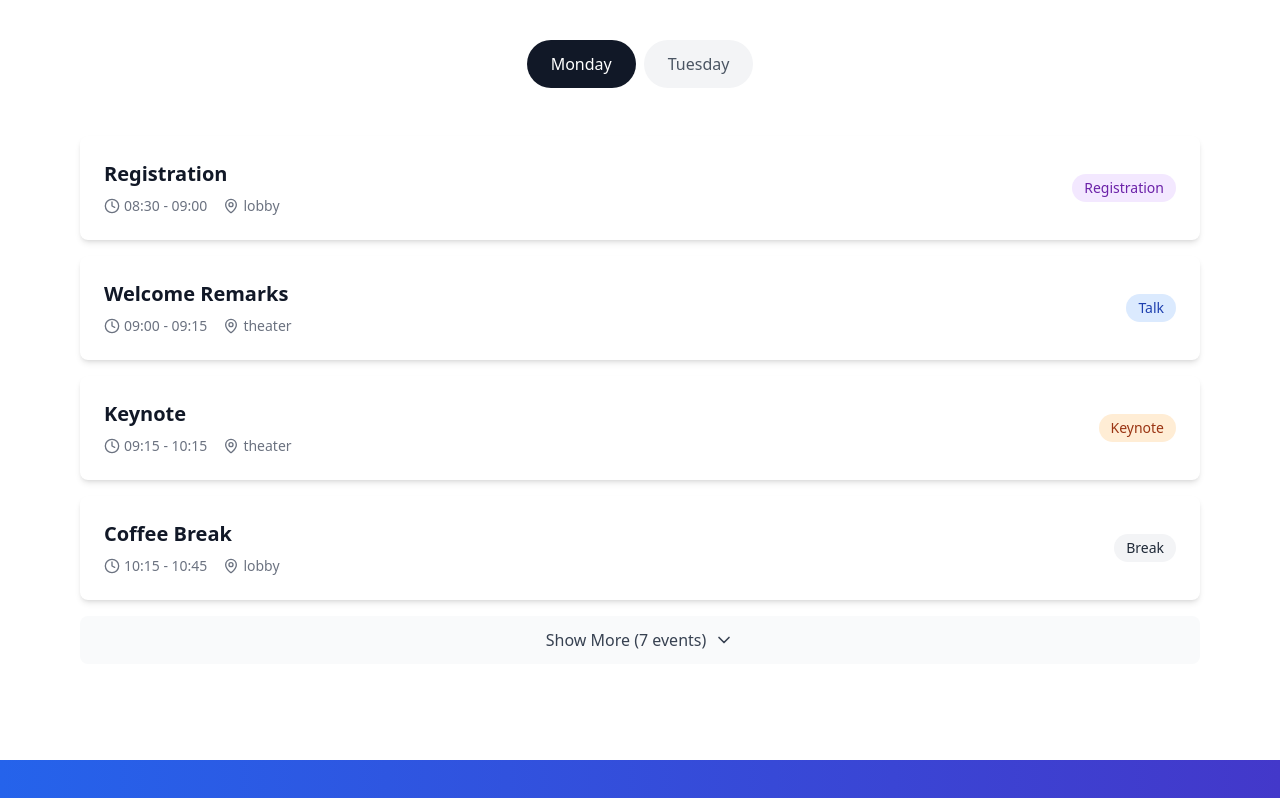
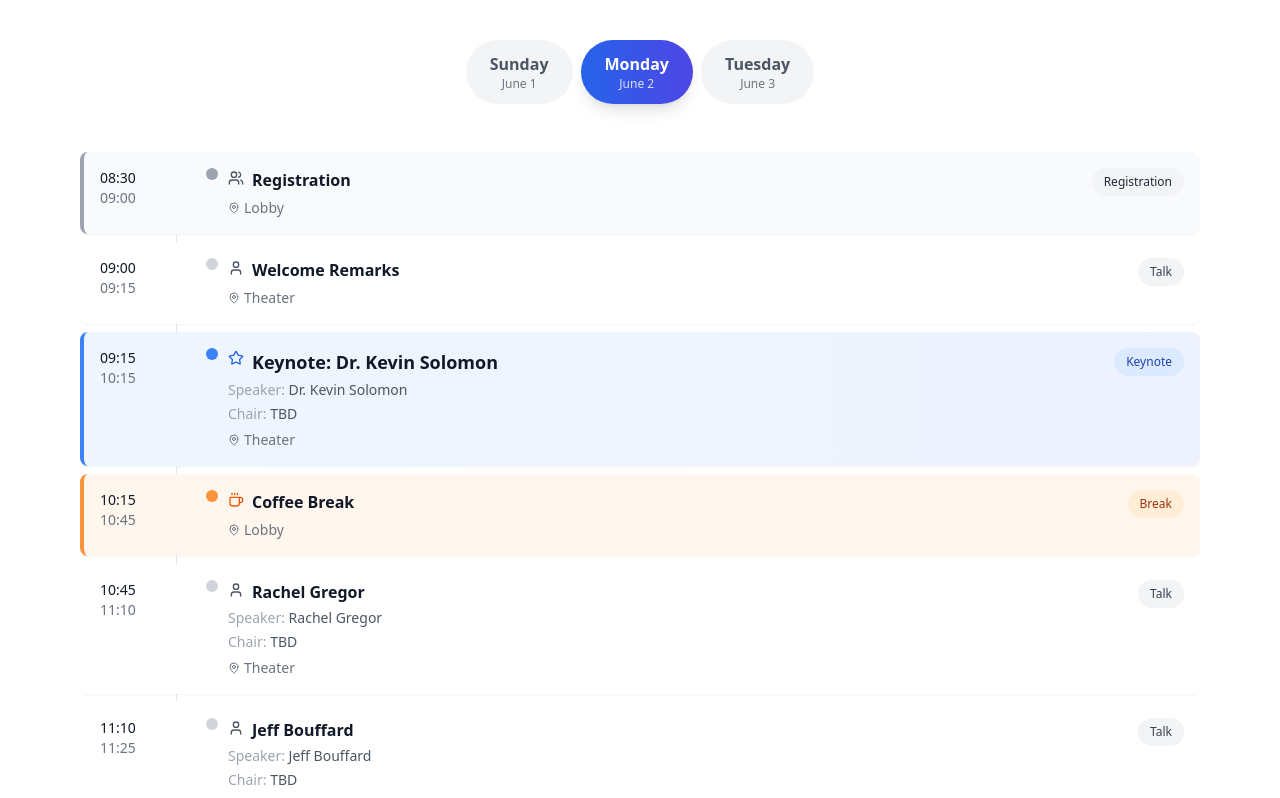
Before and after one commit to jeffx10/synbio14, a Next.js app: page / in a window 1280 px wide. Shown: the part 3360-4158 px from the top of the page. Built offline with nearby package versions, Linux system fonts and the light colour scheme.

Commit message:
schedule update

```diff
--- a/src/components/sections/Schedule.tsx
+++ b/src/components/sections/Schedule.tsx
@@ -12,7 +12,14 @@ import { DayOfConference } from '@/types/schedule';
 
 const Schedule: React.FC = () => {
   const [activeDay, setActiveDay] = useState<DayOfConference>('Monday');
-  const days: DayOfConference[] = ['Monday', 'Tuesday'];
+  const days: DayOfConference[] = ['Sunday', 'Monday', 'Tuesday'];
+
+  // Map days to display names with dates
+  const dayDisplayNames = {
+    'Sunday': 'June 1',
+    'Monday': 'June 2',
+    'Tuesday': 'June 3'
+  };
 
   return (
     <div className="max-w-6xl mx-auto px-4">
@@ -23,20 +30,23 @@ const Schedule: React.FC = () => {
             key={day}
             className={`px-6 py-3 rounded-full font-medium text-sm sm:text-base
               ${activeDay === day
-                ? 'bg-gray-900 text-white'
+                ? 'bg-gradient-to-r from-blue-600 to-indigo-600 text-white shadow-lg'
                 : 'bg-gray-100 text-gray-600 hover:bg-gray-200'
-              } transition-colors`}
+              } transition-all duration-200`}
             whileHover={{ scale: 1.05 }}
             whileTap={{ scale: 0.95 }}
             onClick={() => setActiveDay(day)}
           >
-            {day}
+            <div className="flex flex-col items-center">
+              <span className="font-semibold">{day}</span>
+              <span className="text-xs opacity-80">{dayDisplayNames[day]}</span>
+            </div>
           </motion.button>
         ))}
       </div>
 
       {/* Schedule Content */}
-      <div className="relative min-h-[400px]">
+      <div className="relative">
         {days.map((day) => (
           <ScheduleTab
             key={day}
--- a/src/components/shared/ScheduleTab.tsx
+++ b/src/components/shared/ScheduleTab.tsx
@@ -6,7 +6,7 @@
 import React, { useState } from 'react';
 import { motion, AnimatePresence } from 'framer-motion';
 import { ScheduleItem } from '@/types/schedule';
-import { MapPin, Clock, ChevronDown, ChevronUp } from 'lucide-react';
+import { MapPin, Clock, ChevronDown, ChevronUp, User, Users, Coffee, Utensils, Star } from 'lucide-react';
 
 interface ScheduleTabProps {
   day: string;
@@ -18,7 +18,41 @@ const ScheduleTab: React.FC<ScheduleTabProps> = ({ day, items, isActive }) => {
   const [isExpanded, setIsExpanded] = useState(false);
   if (!isActive) return null;
 
-  const displayedItems = isExpanded ? items : items.slice(0, 4);
+  const displayedItems = isExpanded ? items : items.slice(0, 6);
+
+  // Get icon based on event type
+  const getEventIcon = (type: ScheduleItem['type']) => {
+    switch (type) {
+      case 'keynote':
+        return <Star className="w-4 h-4" />;
+      case 'break':
+        return <Coffee className="w-4 h-4" />;
+      case 'registration':
+        return <Users className="w-4 h-4" />;
+      case 'social':
+        return <Utensils className="w-4 h-4" />;
+      default:
+        return <User className="w-4 h-4" />;
+    }
+  };
+
+  // Get styling based on event type for visual variety
+  const getEventStyling = (type: ScheduleItem['type']) => {
+    switch (type) {
+      case 'keynote':
+        return 'bg-gradient-to-r from-blue-50 to-indigo-50 border-l-4 border-blue-500';
+      case 'break':
+        return 'bg-orange-50 border-l-4 border-orange-400';
+      case 'registration':
+        return 'bg-gray-50 border-l-4 border-gray-400';
+      case 'social':
+        return 'bg-purple-50 border-l-4 border-purple-400';
+      case 'workshop':
+        return 'bg-green-50 border-l-4 border-green-400';
+      default:
+        return 'bg-white hover:bg-gray-50 border-l-4 border-transparent hover:border-gray-300';
+    }
+  };
 
   return (
     <AnimatePresence mode="wait">
@@ -28,62 +62,127 @@ const ScheduleTab: React.FC<ScheduleTabProps> = ({ day, items, isActive }) => {
         animate={{ opacity: 1, x: 0 }}
         exit={{ opacity: 0, x: -20 }}
         transition={{ duration: 0.3 }}
-        className="space-y-4"
+        className="space-y-2"
       >
-        {displayedItems && displayedItems.length > 0 ? displayedItems.map((item) => (
+        {/* Timeline container */}
+        <div className="relative">
+          {displayedItems && displayedItems.length > 0 ? (
+            <>
+              {/* Vertical timeline line - only show for desktop */}
+              <div className="hidden md:block absolute left-24 top-0 bottom-0 w-px bg-gray-200"></div>
+
+              {displayedItems.map((item, index) => (
                 <motion.div
                   key={item.id}
-            className="bg-white rounded-lg shadow-md p-6"
-            whileHover={{ scale: 1.02 }}
-            transition={{ duration: 0.2 }}
+                  className={`relative mb-2 rounded-lg shadow-sm transition-all duration-200 ${getEventStyling(item.type)}`}
+                  initial={{ opacity: 0, y: 10 }}
+                  animate={{ opacity: 1, y: 0 }}
+                  transition={{ delay: index * 0.05 }}
                 >
-            <div className="flex flex-col md:flex-row md:items-center justify-between">
+                  <div className="flex items-start p-3 sm:p-4">
+                    {/* Time column - fixed width */}
+                    <div className="flex-shrink-0 w-16 sm:w-20 md:w-24 text-sm">
+                      <div className="font-medium text-gray-900">{item.time.start}</div>
+                      <div className="text-gray-500 text-xs sm:text-sm">{item.time.end}</div>
+                    </div>
+
+                    {/* Timeline dot - only show for desktop */}
+                    <div className="hidden md:flex flex-shrink-0 w-8 justify-center">
+                      <div className={`w-3 h-3 rounded-full ${
+                        item.type === 'keynote' ? 'bg-blue-500' :
+                        item.type === 'break' ? 'bg-orange-400' :
+                        item.type === 'registration' ? 'bg-gray-400' :
+                        'bg-gray-300'
+                      }`}></div>
+                    </div>
+
+                    {/* Content */}
+                    <div className="flex-1 min-w-0 ml-2 sm:ml-0 flex items-start justify-between gap-4">
                       <div className="flex-1">
-                <h3 className="text-xl font-semibold text-gray-900 mb-2">
+                        {/* Title with icon */}
+                        <div className="flex items-start gap-2 mb-1">
+                          <span className={`flex-shrink-0 mt-0.5 ${
+                            item.type === 'keynote' ? 'text-blue-600' :
+                            item.type === 'break' ? 'text-orange-600' :
+                            item.type === 'registration' ? 'text-gray-600' :
+                            item.type === 'social' ? 'text-purple-600' :
+                            item.type === 'workshop' ? 'text-green-600' :
+                            'text-gray-600'
+                          }`}>
+                            {getEventIcon(item.type)}
+                          </span>
+                          <h3 className={`font-semibold text-gray-900 leading-tight ${
+                            item.type === 'keynote' ? 'text-base sm:text-lg' : 'text-sm sm:text-base'
+                          }`}>
                             {item.title}
                           </h3>
-                {item.description && (
-                  <p className="text-gray-600 mb-4">{item.description}</p>
+                        </div>
+
+                        {/* Speaker and Chair info - improved mobile layout */}
+                        {(item.speaker || item.chair) && (
+                          <div className="text-xs sm:text-sm text-gray-600 space-y-1 mt-1">
+                            {item.speaker && (
+                              <div>
+                                <span className="text-gray-400">Speaker: </span>
+                                <span className="font-medium">{item.speaker}</span>
+                              </div>
                             )}
-                <div className="flex flex-wrap gap-4 text-sm text-gray-500">
-                  <div className="flex items-center gap-1">
-                    <Clock size={16} />
-                    <span>{item.time.start} - {item.time.end}</span>
+                            {item.chair && (
+                              <div>
+                                <span className="text-gray-400">Chair: </span>
+                                <span>{item.chair}</span>
                               </div>
-                  <div className="flex items-center gap-1">
-                    <MapPin size={16} />
+                            )}
+                          </div>
+                        )}
+
+                        {/* Location */}
+                        <div className="flex items-center gap-1 mt-1.5 text-xs sm:text-sm text-gray-500">
+                          <MapPin className="w-3 h-3 flex-shrink-0" />
                           <span>{item.location}</span>
                         </div>
                       </div>
-              </div>
 
-              {/* Session Type Badge */}
-              <div className="mt-4 md:mt-0 md:ml-6">
-                <span className={`inline-block px-3 py-1 rounded-full text-sm font-medium
-                  ${item.type === 'talk' ? 'bg-blue-100 text-blue-800' :
+                      {/* Type badge - only show on desktop */}
+                      <div className="hidden lg:block flex-shrink-0">
+                        <span className={`inline-block px-3 py-1.5 rounded-full text-xs font-medium
+                          ${item.type === 'keynote' ? 'bg-blue-100 text-blue-800' :
+                            item.type === 'talk' ? 'bg-gray-100 text-gray-700' :
                             item.type === 'workshop' ? 'bg-green-100 text-green-800' :
-                    item.type === 'break' ? 'bg-gray-100 text-gray-800' :
-                    item.type === 'registration' ? 'bg-purple-100 text-purple-800' :
-                    'bg-orange-100 text-orange-800'}`}
+                            item.type === 'break' ? 'bg-orange-100 text-orange-800' :
+                            item.type === 'registration' ? 'bg-gray-100 text-gray-800' :
+                            item.type === 'social' ? 'bg-purple-100 text-purple-800' :
+                            'bg-gray-100 text-gray-800'}`}
                         >
-                  {item.type.charAt(0).toUpperCase() + item.type.slice(1)}
+                          {item.type === 'keynote' ? 'Keynote' :
+                           item.type === 'talk' ? 'Talk' :
+                           item.type === 'workshop' ? 'Workshop' :
+                           item.type === 'break' && item.title.toLowerCase().includes('lunch') ? 'Lunch' :
+                           item.type === 'break' && item.title.toLowerCase().includes('coffee') ? 'Break' :
+                           item.type === 'registration' ? 'Registration' :
+                           item.type === 'social' ? 'Social' :
+                           item.type.charAt(0).toUpperCase() + item.type.slice(1)}
                         </span>
                       </div>
                     </div>
+                  </div>
                 </motion.div>
-        )) : (
-          <div className="text-center text-gray-500">
+              ))}
+            </>
+          ) : (
+            <div className="text-center text-gray-500 py-8">
               No events scheduled for this day
             </div>
           )}
+        </div>
 
         {/* Show More/Less Button */}
-        {items.length > 4 && (
+        {items.length > 6 && (
           <motion.button
             onClick={() => setIsExpanded(!isExpanded)}
             className="w-full mt-4 py-3 px-4 bg-gray-50 text-gray-700 rounded-lg
                      flex items-center justify-center gap-2 hover:bg-gray-100
-                     transition-colors duration-200"
+                     transition-colors duration-200 text-sm sm:text-base"
             whileHover={{ scale: 1.02 }}
             whileTap={{ scale: 0.98 }}
           >
@@ -93,7 +192,7 @@ const ScheduleTab: React.FC<ScheduleTabProps> = ({ day, items, isActive }) => {
               </>
             ) : (
               <>
-                Show More ({items.length - 4} events) <ChevronDown size={20} />
+                Show More ({items.length - 6} more events) <ChevronDown size={20} />
               </>
             )}
           </motion.button>
--- a/src/data/schedule.ts
+++ b/src/data/schedule.ts
@@ -8,229 +8,388 @@ import { ScheduleItem, DaySchedule, DayOfConference } from '@/types/schedule'
 import { speakers } from './speakers'
 
 export const schedule: Record<DayOfConference, ScheduleItem[]> = {
+  'Sunday': [
+    {
+      id: 'sun-1',
+      title: 'Social and Networking Event',
+      time: {
+        start: '18:00',
+        end: '21:00'
+      },
+      location: "Hemingway's (142 Cumberland St. Toronto)",
+      type: 'social',
+      day: 'Sunday'
+    }
+  ],
   'Monday': [
     {
-      id: '1',
+      id: 'mon-1',
       title: 'Registration',
       time: {
         start: '08:30',
         end: '09:00'
       },
-      location: 'lobby',
+      location: 'Lobby',
       type: 'registration',
       day: 'Monday'
     },
     {
-      id: '2',
+      id: 'mon-2',
       title: 'Welcome Remarks',
       time: {
         start: '09:00',
         end: '09:15'
       },
-      location: 'theater',
+      location: 'Theater',
       type: 'talk',
       day: 'Monday'
     },
     {
-      id: '3',
-      title: 'Keynote',
+      id: 'mon-3',
+      title: 'Keynote: Dr. Kevin Solomon',
+      speaker: 'Dr. Kevin Solomon',
+      chair: 'TBD',
       time: {
         start: '09:15',
         end: '10:15'
       },
-      location: 'theater',
+      location: 'Theater',
       type: 'keynote',
       day: 'Monday'
     },
     {
-      id: '4',
+      id: 'mon-4',
       title: 'Coffee Break',
       time: {
         start: '10:15',
         end: '10:45'
       },
-      location: 'lobby',
+      location: 'Lobby',
       type: 'break',
       day: 'Monday'
     },
     {
-      id: '5',
-      title: 'Keynote',
+      id: 'mon-5',
+      title: 'Rachel Gregor',
+      speaker: 'Rachel Gregor',
+      chair: 'TBD',
       time: {
         start: '10:45',
-        end: '11:45'
+        end: '11:10'
       },
-      location: 'theater',
+      location: 'Theater',
+      type: 'talk',
+      day: 'Monday'
+    },
+    {
+      id: 'mon-6',
+      title: 'Jeff Bouffard',
+      speaker: 'Jeff Bouffard',
+      chair: 'TBD',
+      time: {
+        start: '11:10',
+        end: '11:25'
+      },
+      location: 'Theater',
+      type: 'talk',
+      day: 'Monday'
+    },
+    {
+      id: 'mon-7',
+      title: 'Harold Flohr',
+      speaker: 'Harold Flohr',
+      chair: 'TBD',
+      time: {
+        start: '11:25',
+        end: '11:40'
+      },
+      location: 'Theater',
+      type: 'talk',
+      day: 'Monday'
+    },
+    {
+      id: 'mon-8',
+      title: 'Nicholas Gervais',
+      speaker: 'Nicholas Gervais',
+      chair: 'TBD',
+      time: {
+        start: '11:40',
+        end: '11:55'
+      },
+      location: 'Theater',
+      type: 'talk',
+      day: 'Monday'
+    },
+    {
+      id: 'mon-9',
+      title: 'Lunch / Poster Session',
+      time: {
+        start: '12:00',
+        end: '13:30'
+      },
+      location: 'Theater',
+      type: 'break',
+      day: 'Monday'
+    },
+    {
+      id: 'mon-10',
+      title: 'Keynote: Dr. Nika Shakiba',
+      speaker: 'Dr. Nika Shakiba',
+      chair: 'Michael Garton',
+      time: {
+        start: '13:30',
+        end: '14:30'
+      },
+      location: 'Theater',
       type: 'keynote',
       day: 'Monday'
     },
     {
-      id: '6',
-      title: 'Talks',
+      id: 'mon-11',
+      title: 'Giulio Chiesa',
+      speaker: 'Giulio Chiesa',
+      chair: 'Michael Garton',
       time: {
-        start: '11:45',
-        end: '13:30'
+        start: '14:30',
+        end: '14:55'
       },
-      location: 'theater',
+      location: 'Theater',
       type: 'talk',
       day: 'Monday'
     },
     {
-      id: '7',
-      title: 'Lunch / Poster Session',
+      id: 'mon-12',
+      title: 'Brittany Greco',
+      speaker: 'Brittany Greco',
+      chair: 'Michael Garton',
       time: {
-        start: '13:30',
-        end: '14:30'
+        start: '14:55',
+        end: '15:10'
       },
-      location: 'hall',
+      location: 'Theater',
+      type: 'talk',
+      day: 'Monday'
+    },
+    {
+      id: 'mon-13',
+      title: 'Roy Hwang',
+      speaker: 'Roy Hwang',
+      chair: 'Michael Garton',
+      time: {
+        start: '15:10',
+        end: '15:25'
+      },
+      location: 'Theater',
+      type: 'talk',
+      day: 'Monday'
+    },
+    {
+      id: 'mon-14',
+      title: 'Coffee Break (Posters)',
+      time: {
+        start: '15:30',
+        end: '16:00'
+      },
+      location: 'Lobby',
       type: 'break',
       day: 'Monday'
     },
     {
-      id: '8',
-      title: 'Keynote',
+      id: 'mon-15',
+      title: 'Keynote: Dr. Benjamin Scott',
+      speaker: 'Dr. Benjamin Scott',
       time: {
-        start: '14:30',
-        end: '15:30'
+        start: '16:00',
+        end: '17:00'
       },
-      location: 'theater',
+      location: 'Theater',
       type: 'keynote',
       day: 'Monday'
     },
     {
-      id: '9',
-      title: 'Coffee Break',
-      time: {
-        start: '15:30',
-        end: '16:00'
-      },
-      location: 'hall',
-      type: 'break',
-      day: 'Monday'
-    },
-    {
-      id: '10',
-      title: 'Talks',
-      time: {
-        start: '16:00',
-        end: '17:00'
-      },
-      location: 'theater',
-      type: 'talk',
-      day: 'Monday'
-    },
-    {
-      id: '11',
+      id: 'mon-16',
       title: 'Closing Day 1',
       time: {
         start: '17:00',
         end: '17:15'
       },
-      location: 'theater',
+      location: 'Theater',
       type: 'talk',
       day: 'Monday'
     }
   ],
   'Tuesday': [
     {
-      id: '1',
+      id: 'tue-1',
       title: 'Welcome Coffee',
       time: {
         start: '08:30',
         end: '09:00'
       },
-      location: 'lobby',
+      location: 'Lobby',
       type: 'registration',
       day: 'Tuesday'
     },
     {
-      id: '2',
-      title: 'Keynote',
+      id: 'tue-2',
+      title: 'Keynote: Dr. Valerie Ward - Bioprocessing',
+      speaker: 'Dr. Valerie Ward',
+      chair: 'Mohamed Nasr',
       time: {
         start: '09:00',
         end: '10:00'
       },
-      location: 'theater',
+      location: 'Theater',
       type: 'keynote',
       day: 'Tuesday'
     },
     {
-      id: '3',
+      id: 'tue-3',
       title: 'Coffee Break',
       time: {
         start: '10:00',
         end: '10:30'
       },
-      location: 'hall',
+      location: 'Lobby',
       type: 'break',
       day: 'Tuesday'
     },
     {
-      id: '4',
-      title: 'Talks',
+      id: 'tue-4',
+      title: 'Eugene Fletcher',
+      speaker: 'Eugene Fletcher',
+      chair: 'Mohamed Nasr',
       time: {
         start: '10:30',
-        end: '12:00'
+        end: '10:55'
       },
-      location: 'theater',
+      location: 'Theater',
       type: 'talk',
       day: 'Tuesday'
     },
     {
-      id: '5',
+      id: 'tue-5',
+      title: 'Michael Pyne',
+      speaker: 'Michael Pyne',
+      chair: 'Mohamed Nasr',
+      time: {
+        start: '10:55',
+        end: '11:20'
+      },
+      location: 'Theater',
+      type: 'talk',
+      day: 'Tuesday'
+    },
+    {
+      id: 'tue-6',
+      title: 'Xu (Charlie) Chen',
+      speaker: 'Xu (Charlie) Chen',
+      chair: 'Mohamed Nasr',
+      time: {
+        start: '11:20',
+        end: '11:35'
+      },
+      location: 'Theater',
+      type: 'talk',
+      day: 'Tuesday'
+    },
+    {
+      id: 'tue-7',
+      title: 'Mackenzie Thornbury',
+      speaker: 'Mackenzie Thornbury',
+      chair: 'Mohamed Nasr',
+      time: {
+        start: '11:35',
+        end: '11:50'
+      },
+      location: 'Theater',
+      type: 'talk',
+      day: 'Tuesday'
+    },
+    {
+      id: 'tue-8',
       title: 'Lunch / Poster Session',
       time: {
         start: '12:00',
         end: '13:30'
       },
-      location: 'hall',
+      location: 'Hall',
       type: 'break',
       day: 'Tuesday'
     },
     {
-      id: '6',
-      title: 'Keynote',
+      id: 'tue-9',
+      title: 'Jeremy Lant',
+      speaker: 'Jeremy Lant',
+      chair: 'Keith Pardee',
       time: {
         start: '13:30',
-        end: '14:30'
+        end: '13:55'
       },
-      location: 'theater',
+      location: 'Theater',
+      type: 'talk',
+      day: 'Tuesday'
+    },
+    {
+      id: 'tue-10',
+      title: 'Ariel Corsano',
+      speaker: 'Ariel Corsano',
+      chair: 'Keith Pardee',
+      time: {
+        start: '13:55',
+        end: '14:10'
+      },
+      location: 'Theater',
+      type: 'talk',
+      day: 'Tuesday'
+    },
+    {
+      id: 'tue-11',
+      title: 'Amy Heathcote',
+      speaker: 'Amy Heathcote',
+      chair: 'Keith Pardee',
+      time: {
+        start: '14:10',
+        end: '14:25'
+      },
+      location: 'Theater',
+      type: 'talk',
+      day: 'Tuesday'
+    },
+    {
+      id: 'tue-12',
+      title: 'Coffee Break / SynBio Canada Workshop',
+      time: {
+        start: '14:30',
+        end: '16:00'
+      },
+      location: 'Lobby',
+      type: 'workshop',
+      day: 'Tuesday'
+    },
+    {
+      id: 'tue-13',
+      title: 'Keynote: Dr. Adam Damry - Health / Devices',
+      speaker: 'Dr. Adam Damry',
+      chair: 'Keith Pardee',
+      time: {
+        start: '16:00',
+        end: '17:00'
+      },
+      location: 'Theater',
       type: 'keynote',
       day: 'Tuesday'
     },
     {
-      id: '7',
-      title: 'Coffee Break',
-      time: {
-        start: '14:30',
-        end: '16:00'
-      },
-      location: 'hall',
-      type: 'break',
-      day: 'Tuesday'
-    },
-    {
-      id: '8',
-      title: 'Talks',
-      time: {
-        start: '16:00',
-        end: '17:00'
-      },
-      location: 'theater',
-      type: 'talk',
-      day: 'Tuesday'
-    },
-    {
-      id: '9',
+      id: 'tue-14',
       title: 'Concluding Remarks',
       time: {
         start: '17:00',
         end: '17:15'
       },
-      location: 'theater',
+      location: 'Theater',
       type: 'talk',
       day: 'Tuesday'
     }
-  ],
-  'Sunday': []
+  ]
 }
--- a/src/types/schedule.ts
+++ b/src/types/schedule.ts
@@ -4,7 +4,7 @@
 * Contains interfaces and types for managing conference timeline and events.
 */
 
-export type DayOfConference = 'Monday' | 'Tuesday' | 'Sunday'
+export type DayOfConference = 'Sunday' | 'Monday' | 'Tuesday'
 
 export type TimeSlot = {
   start: string
@@ -16,6 +16,7 @@ export interface ScheduleItem {
   title: string
   description?: string
   speaker?: string
+  chair?: string // Added to support session chairs
   time: TimeSlot
   location: string
   type: 'talk' | 'workshop' | 'break' | 'registration' | 'social' | 'keynote'
```
Lines whose indentation alone changed are shown as unchanged.
